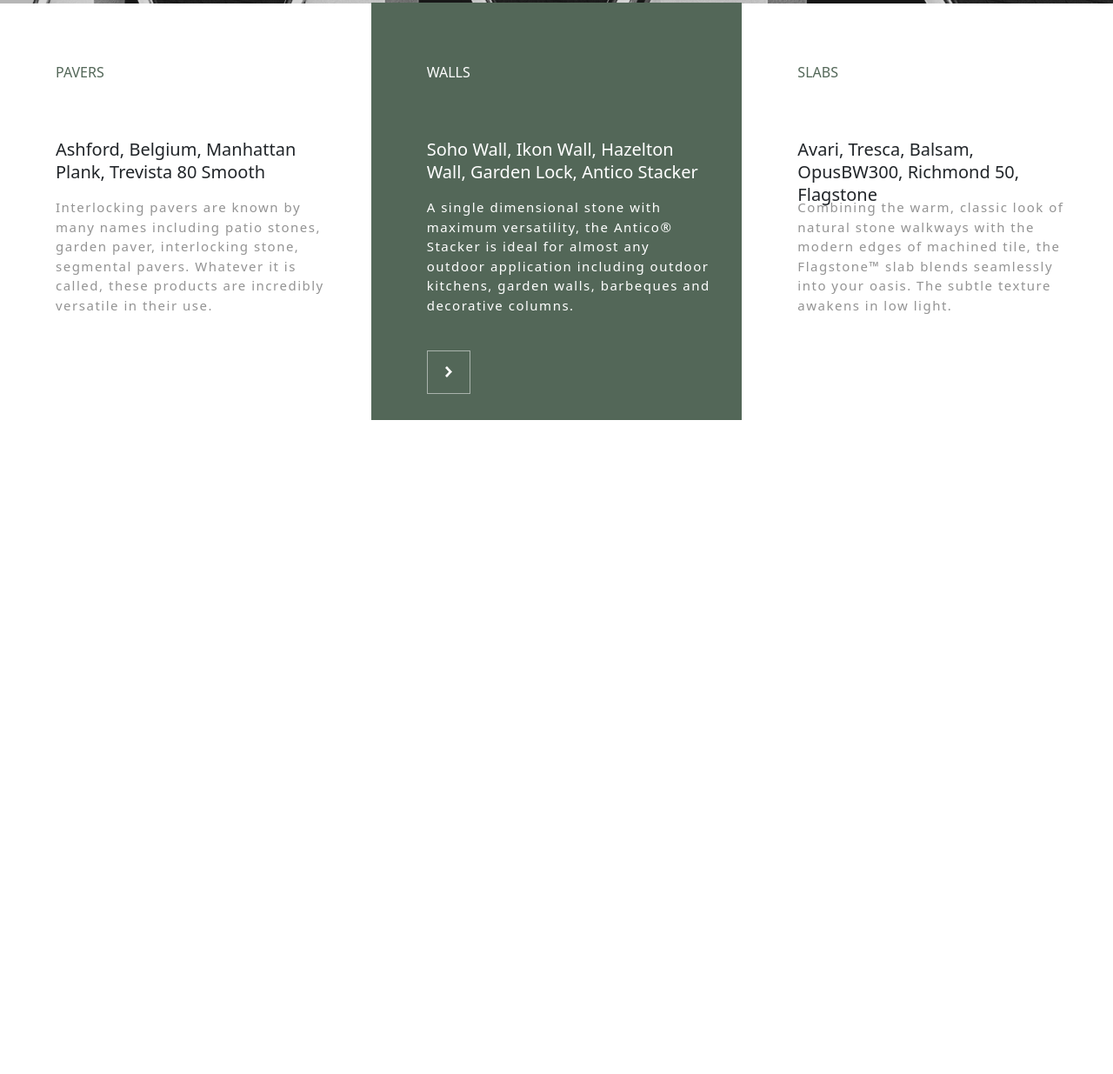
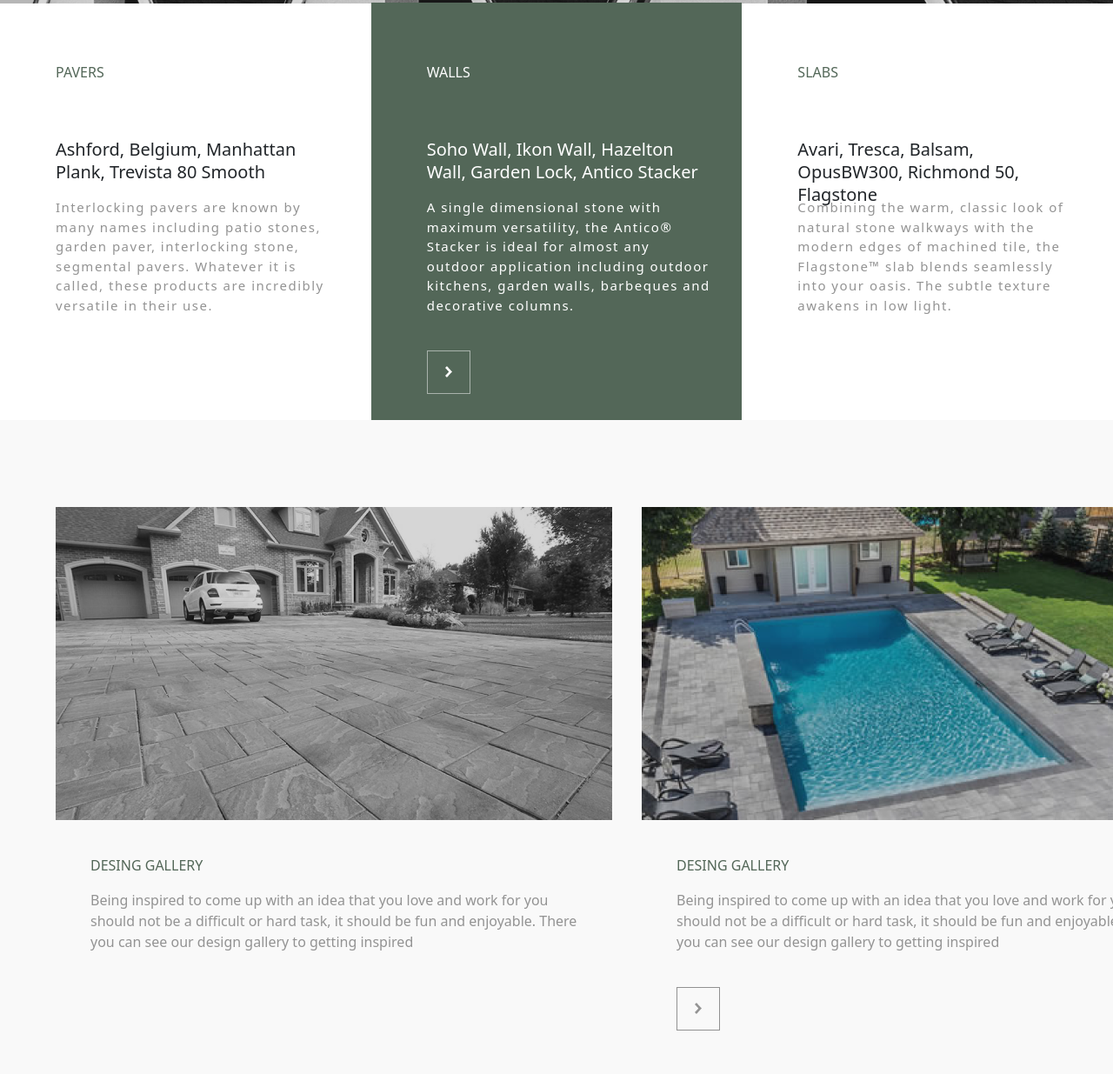
Before and after one commit to MarianaRechyAguirre/landing-level-medium, a plain HTML site: page index.html in a window 1280 px wide. Shown: the part 896-2131 px from the top of the page at 87% size. Before the commit the page ends 1379 px from the top, so only its background shows below. Drawn offline with nearby package versions, Linux system fonts and the light colour scheme.

Commit message:
section 3

```diff
--- a/Assets/Styles/style.scss
+++ b/Assets/Styles/style.scss
@@ -2,6 +2,7 @@
 $letters: #ffffff;
 $mayate: #536758;
 $text: #939393;
+$back: #f9f9f9;
 
 body {
   background-image: url(/Assets/Images/Rectangle\ 4303.jpg);
@@ -184,3 +185,57 @@ header {
     }
   }
 }
+
+.gallery {
+  width: 100%;
+  background-color: $back;
+
+  .gallery-card {
+    width: 640px;
+    height: 652px;
+    margin-right: 34px;
+    margin-top: 100px;
+    margin-left: 64px;
+
+    .gallery-title {
+      margin-top: 40px;
+      margin-left: 40px;
+      color: $mayate;
+    }
+
+    .gallery-text {
+      width: 560px;
+      height: 72px;
+      margin-left: 40px;
+      color: $text;
+    }
+  }
+
+  .gallery-card-rigth {
+    width: 640px;
+    height: 652px;
+    margin-top: 100px;
+
+    .gallery-title {
+      margin-top: 40px;
+      margin-left: 40px;
+      color: $mayate;
+    }
+
+    .gallery-text {
+      width: 560px;
+      height: 72px;
+      margin-left: 40px;
+      color: $text;
+    }
+
+    .next {
+      margin-left: 40px;
+      margin-top: 40px;
+      img {
+        width: 50px;
+        height: 50px;
+      }
+    }
+  }
+}
--- a/index.html
+++ b/index.html
@@ -28,6 +28,7 @@
       </nav>
     </header>
     <main>
+      <!--Section 1 -->
       <section class="upscale">
         <div class="title-container">
           <p class="upscale-title">Upscale Your Home Witdh Natural Stone</p>
@@ -40,6 +41,7 @@
         </div>
         <button class="mayate-btn">Shop Now</button>
       </section>
+      <!--Section 2 -->
       <section class="walls">
         <div class="walls-container d-flex">
           <div class="walls-target d-flex flex-column">
@@ -65,10 +67,7 @@
               outdoor kitchens, garden walls, barbeques and decorative columns.
             </p>
             <div class="next">
-              <img
-                src="./Assets/Images/section 2/Next.png"
-                alt="next"
-              />
+              <img src="./Assets/Images/section 2/Next.png" alt="next" />
             </div>
           </div>
           <div class="walls-target d-flex flex-column">
@@ -85,7 +84,44 @@
           </div>
         </div>
       </section>
-      <section></section>
+      <!--Section 3 -->
+      <section class="gallery">
+        <div class="gallery-card-container d-flex">
+          <div class="gallery-card">
+            <img
+              src="./Assets/Images/section 3/Rectangle 4311.png"
+              alt="gallery"
+            />
+            <div class="gallery-text-container">
+              <p class="gallery-title">DESING GALLERY</p>
+              <p class="gallery-text">
+                Being inspired to come up with an idea that you love and work
+                for you should not be a difficult or hard task, it should be fun
+                and enjoyable. There you can see our design gallery to getting
+                inspired
+              </p>
+            </div>
+          </div>
+          <div class="gallery-card-rigth">
+            <img
+              src="./Assets/Images/section 3/Rectangle 4311 (1).png"
+              alt="gallery"
+            />
+            <div class="gallery-text-container">
+              <p class="gallery-title">DESING GALLERY</p>
+              <p class="gallery-text">
+                Being inspired to come up with an idea that you love and work
+                for you should not be a difficult or hard task, it should be fun
+                and enjoyable. There you can see our design gallery to getting
+                inspired
+              </p>
+              <div class="next">
+                <img src="./Assets/Images/section 3/Group 3051.png" alt="next" />
+              </div>
+            </div>
+          </div>
+        </div>
+      </section>
       <section></section>
       <section></section>
       <section></section>
```
Also changed, not shown: Assets/Images/section 3/Group 3051.png (added), Assets/Images/section 3/Rectangle 4311 (1).png (added), Assets/Images/section 3/Rectangle 4311.png (added), Assets/Styles/style.css, 2 other files.
